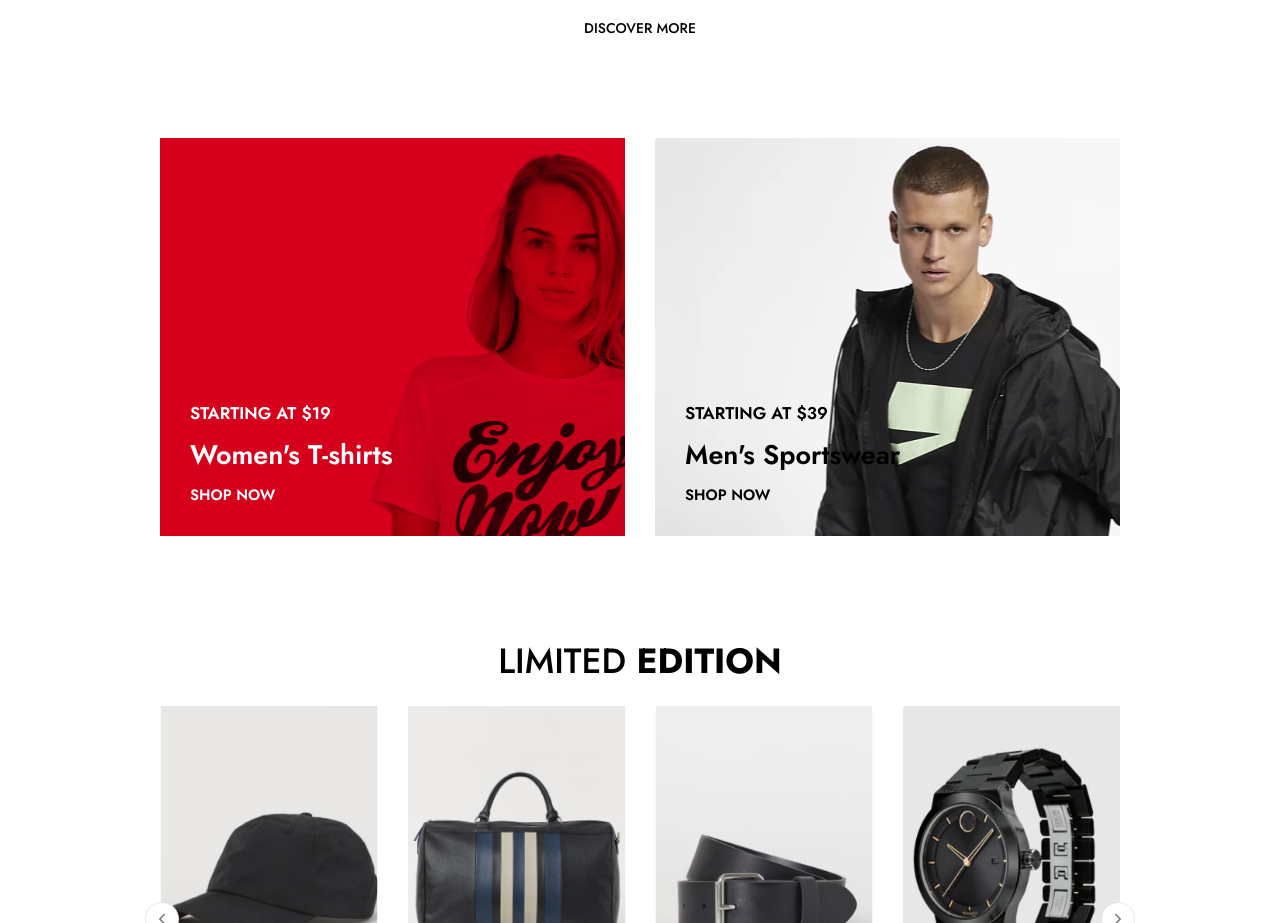
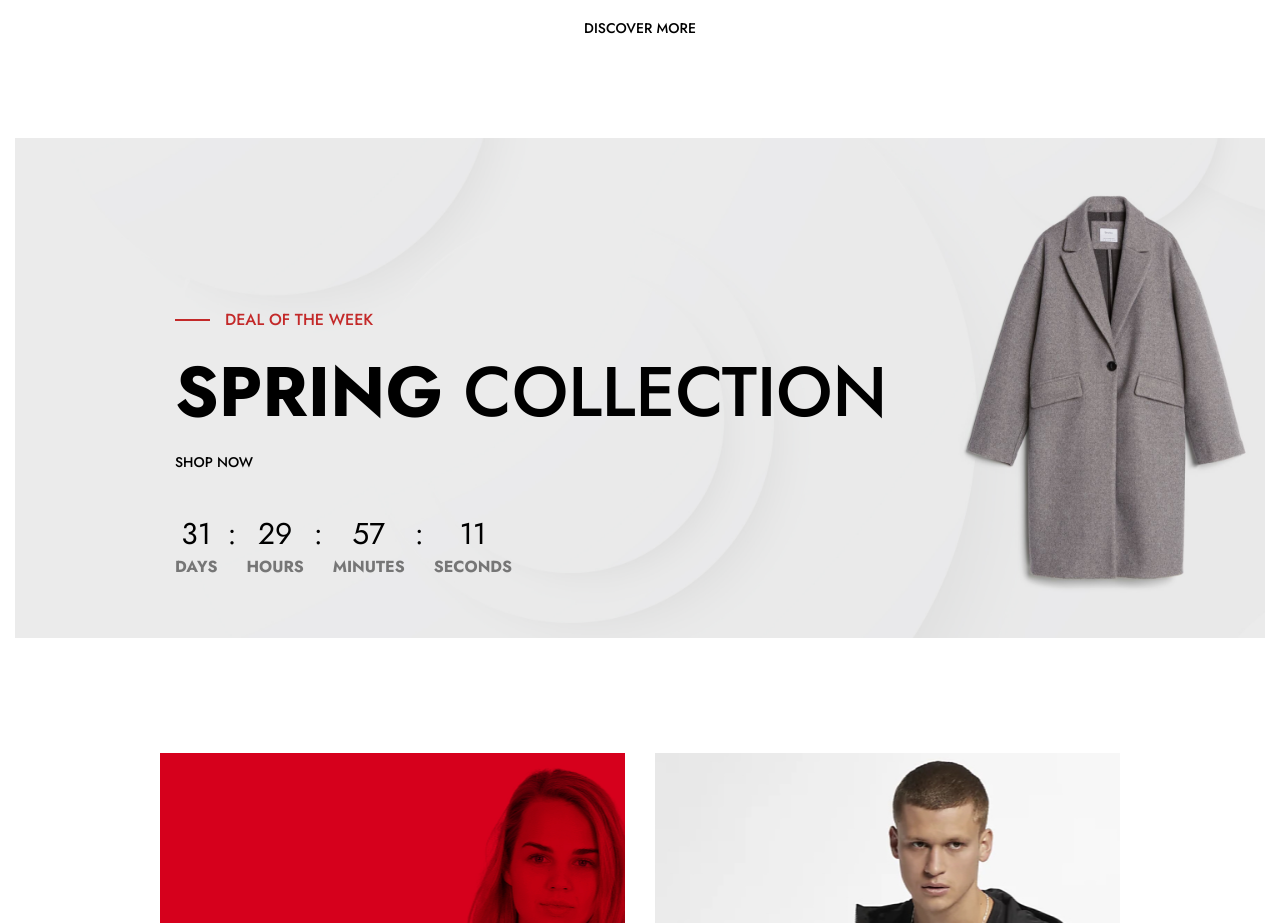
Before and after one commit to TopSecretStar/ecommerce-website, a React (Create React App) app: page / in a window 1280 px wide. Shown: the part 1720-2643 px from the top of the page. Built offline with nearby package versions, Linux system fonts and the light colour scheme.

Commit message:
Add DealTimer component to Home page

```diff
--- /dev/null
+++ b/src/Components/Home/Deal/DealTimer.css
@@ -0,0 +1,161 @@
+.mainDeal {
+  padding: 15px;
+}
+
+.dealTimer {
+  background-color: #ebebeb;
+  background-image: url(../../../Assets/Deal/dealbg.jpg);
+  height: 500px;
+  background-size: cover;
+  padding: 0 160px;
+  display: flex;
+  flex-direction: column;
+  justify-content: flex-end;
+}
+
+.dealTimerMainContent {
+  display: flex;
+  flex-direction: column;
+  padding: 60px 0;
+  gap: 40px;
+}
+
+.dealTimeContent {
+  display: flex;
+  flex-direction: column;
+  gap: 10px;
+}
+
+.dealTimeContent p {
+  position: relative;
+  padding-left: 50px;
+  color: #c32929;
+  text-transform: uppercase;
+  font-weight: 500;
+}
+
+.dealTimeContent p::before {
+  content: "";
+  display: block;
+  width: 35px;
+  height: 2px;
+  background-color: #c32929;
+  position: absolute;
+  left: 0;
+  top: 50%;
+  transform: translateY(-50%);
+}
+
+.dealTimeContent h3 {
+  font-size: 70px;
+  text-transform: uppercase;
+}
+
+.dealTimeContent h3 span {
+  font-weight: 500;
+}
+
+.dealTimeContent a {
+  text-transform: uppercase;
+  text-decoration: none;
+  color: black;
+  font-weight: 500;
+  font-size: 14px;
+}
+
+.dealTimeCounter {
+  display: flex;
+  gap: 10px;
+}
+
+.dealTimeDigit {
+  display: flex;
+  flex-direction: column;
+  align-items: center;
+}
+
+.dealTimeCounter h4 {
+  font-size: 30px;
+  font-weight: 400;
+}
+
+.dealTimeDigit h4 {
+  font-size: 30px;
+  font-weight: 400;
+}
+
+.dealTimeDigit p {
+  font-size: 16px;
+  font-weight: 700;
+  text-transform: uppercase;
+  color: #767676;
+}
+
+@media screen and (max-width: 1210px) {
+  .dealTimer {
+    padding: 0 60px;
+    height: 450px;
+    background-position: center;
+  }
+  .dealTimerMainContent {
+    padding: 50px 0;
+  }
+  .dealTimeContent p {
+    padding-left: 40px;
+  }
+  .dealTimeContent h3 {
+    font-size: 60px;
+  }
+  .dealTimeCounter h4 {
+    font-size: 25px;
+  }
+  .dealTimeDigit h4 {
+    font-size: 25px;
+  }
+  .dealTimeDigit p {
+    font-size: 14px;
+  }
+}
+
+@media screen and (max-width: 768px) {
+  .dealTimer {
+    height: 450px;
+    background-position: center right 40%;
+  }
+}
+
+@media screen and (max-width: 450px) {
+  .dealTimer {
+    padding: 0 15px;
+    height: 400px;
+    background-position: center right 40%;
+  }
+  .dealTimerMainContent {
+    padding: 40px 0;
+  }
+}
+
+@media screen and (max-width: 320px) {
+  .dealTimer {
+    padding: 0 20px;
+    height: 350px;
+  }
+  .dealTimerMainContent {
+    padding: 20px 0;
+  }
+  .dealTimeContent p {
+    padding-left: 50px;
+  }
+  .dealTimeContent h3 {
+    font-size: 40px;
+  }
+  .dealTimeCounter h4 {
+    font-size: 20px;
+  }
+  .dealTimeDigit h4 {
+    font-size: 20px;
+  }
+  .dealTimeDigit p {
+    font-size: 12px;
+  }
+}
--- /dev/null
+++ b/src/Components/Home/Deal/DealTimer.jsx
@@ -0,0 +1,95 @@
+import React, { useState, useEffect } from "react";
+import { Link } from "react-router-dom";
+import "./DealTimer.css";
+
+const DealTimer = () => {
+  const [timeLeft, setTimeLeft] = useState({
+    days: 31,
+    hours: 29,
+    minutes: 57,
+    seconds: 17,
+  });
+
+  useEffect(() => {
+    const timer = setInterval(() => {
+      setTimeLeft((prevTimeLeft) => {
+        const { days, hours, minutes, seconds } = prevTimeLeft;
+        if (days === 0 && hours === 0 && minutes === 0 && seconds === 0) {
+          clearInterval(timer);
+          return prevTimeLeft;
+        }
+        let newSeconds = seconds - 1;
+        let newMinutes = minutes;
+        let newHours = hours;
+        let newDays = days;
+
+        if (newSeconds < 0) {
+          newSeconds = 59;
+          newMinutes -= 1;
+        }
+        if (newMinutes < 0) {
+          newMinutes = 59;
+          newHours -= 1;
+        }
+        if (newHours < 0) {
+          newHours = 23;
+          newDays -= 1;
+        }
+
+        return {
+          days: newDays,
+          hours: newHours,
+          minutes: newMinutes,
+          seconds: newSeconds,
+        };
+      });
+    }, 1000);
+
+    return () => clearInterval(timer);
+  }, []);
+
+  const formatTime = (value) => {
+    return value.toString().padStart(2, "0");
+  };
+
+  return (
+    <div>
+      <div className="mainDeal">
+        <div className="dealTimer">
+          <div className="dealTimerMainContent">
+            <div className="dealTimeContent">
+              <p>Deal of the Week</p>
+              <h3>
+                Spring
+                <span> Collection</span>
+              </h3>
+              <Link to="/shop">Shop Now</Link>
+            </div>
+            <div className="dealTimeCounter">
+              <div className="dealTimeDigit">
+                <h4>{timeLeft.days}</h4>
+                <p>Days</p>
+              </div>
+              <h4>:</h4>
+              <div className="dealTimeDigit">
+                <h4>{timeLeft.hours}</h4>
+                <p>Hours</p>
+              </div>
+              <h4>:</h4>
+              <div className="dealTimeDigit">
+                <h4>{formatTime(timeLeft.minutes)}</h4>
+                <p>Minutes</p>
+              </div>
+              <h4>:</h4>
+              <div className="dealTimeDigit">
+                <h4>{formatTime(timeLeft.seconds)}</h4>
+                <p>Seconds</p>
+              </div>
+            </div>
+          </div>
+        </div>
+      </div>
+    </div>
+  );
+};
+export default DealTimer;
--- a/src/Pages/Home.jsx
+++ b/src/Pages/Home.jsx
@@ -5,12 +5,14 @@ import Services from "../Components/Home/Services/Services";
 import Instagram from "../Components/Home/Insragram/Instagram";
 import Trendy from "../Components/Home/Trendy/Trendy";
 import LimitedEdition from "../Components/Home/Limited/LimitedEdition";
+import DealTimer from "../Components/Home/Deal/DealTimer";
 
 const Home = () => {
   return (
     <div>
       <CollectionBox />
       <Trendy />
+      <DealTimer />
       <Banner />
       <LimitedEdition />
       <Instagram />
```
Also changed, not shown: src/Assets/Deal/dealbg.jpg (added).
